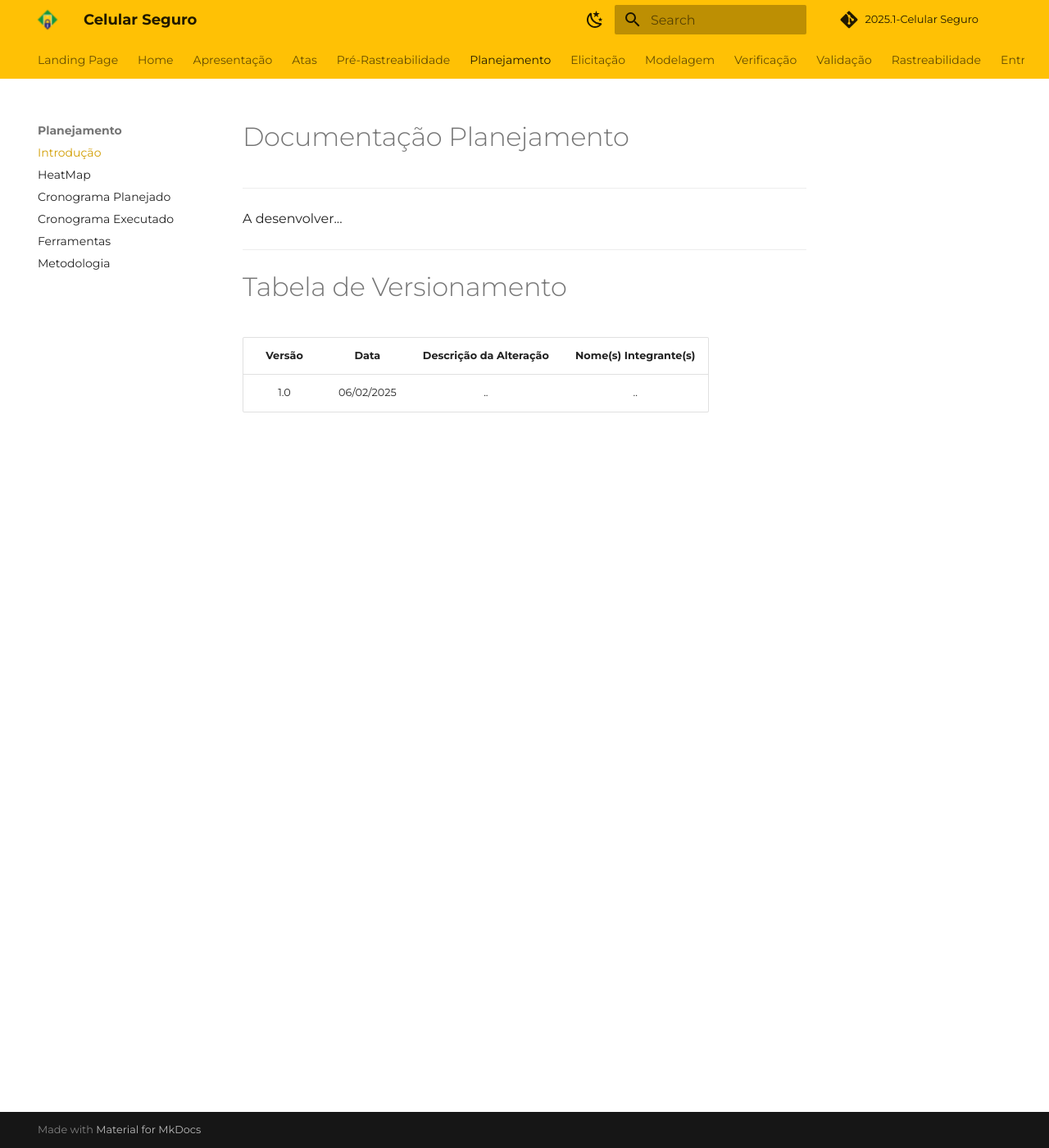
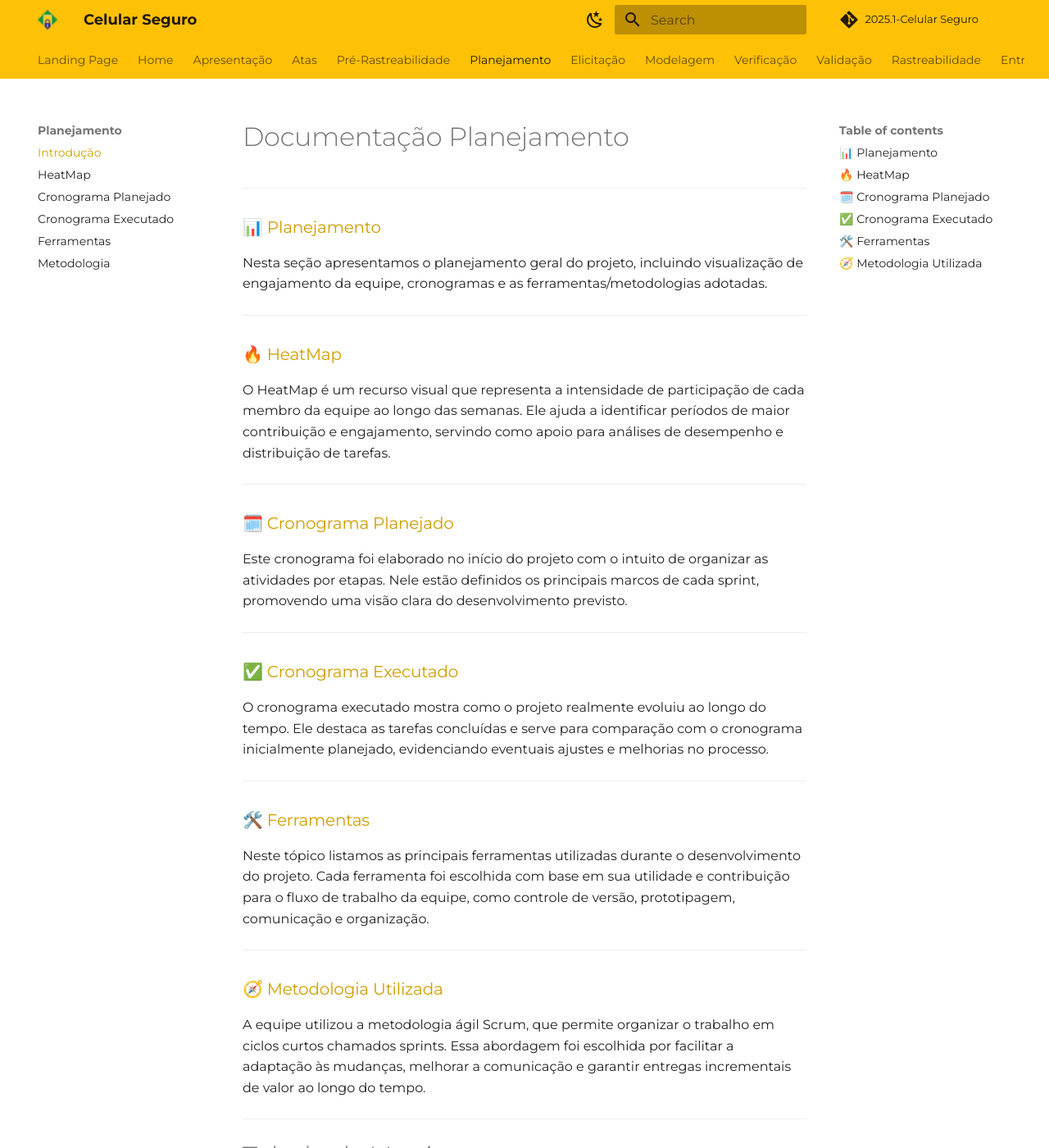
Before and after one commit to Requisitos-de-Software/2025.1-CelularSeguro, an MkDocs documentation site: the page built from Docs/documento-planejamento/documento-planejamento.md, in a window 1280 px wide and 1400 px high. Shown: the whole window at 82% size. Built offline with MkDocs 1.6.1 and Material for MkDocs 9.7.7, drawn with Linux system fonts in a browser that asks for light colours; comment, search, counter and statistics services are not loaded; some of the changed text lies outside the part shown.

Commit message:
atualizacao introducao planejamento e ferramentas

```diff
--- a/Docs/documento-planejamento/documento-planejamento.md
+++ b/Docs/documento-planejamento/documento-planejamento.md
@@ -1,11 +1,45 @@
 # Documentação Planejamento
 ---
 
-A desenvolver...
+### [📊 Planejamento](planejamento.md)
+
+Nesta seção apresentamos o planejamento geral do projeto, incluindo visualização de engajamento da equipe, cronogramas e as ferramentas/metodologias adotadas.
+
+---
+
+### [🔥 HeatMap](heatmap.md)
+
+O HeatMap é um recurso visual que representa a intensidade de participação de cada membro da equipe ao longo das semanas. Ele ajuda a identificar períodos de maior contribuição e engajamento, servindo como apoio para análises de desempenho e distribuição de tarefas.
+
+---
+
+### [🗓️ Cronograma Planejado](cronograma-planejado.md)
+
+Este cronograma foi elaborado no início do projeto com o intuito de organizar as atividades por etapas. Nele estão definidos os principais marcos de cada sprint, promovendo uma visão clara do desenvolvimento previsto.
+
+---
+
+### [✅ Cronograma Executado](cronograma-executado.md)
+
+O cronograma executado mostra como o projeto realmente evoluiu ao longo do tempo. Ele destaca as tarefas concluídas e serve para comparação com o cronograma inicialmente planejado, evidenciando eventuais ajustes e melhorias no processo.
+
+---
+
+### [🛠️ Ferramentas](ferramentas-utilizadas.md)
+
+Neste tópico listamos as principais ferramentas utilizadas durante o desenvolvimento do projeto. Cada ferramenta foi escolhida com base em sua utilidade e contribuição para o fluxo de trabalho da equipe, como controle de versão, prototipagem, comunicação e organização.
+
+---
+
+### [🧭 Metodologia Utilizada](metodologias-utilizadas.md)
+
+A equipe utilizou a metodologia ágil Scrum, que permite organizar o trabalho em ciclos curtos chamados sprints. Essa abordagem foi escolhida por facilitar a adaptação às mudanças, melhorar a comunicação e garantir entregas incrementais de valor ao longo do tempo.
+
+
 
 ---
 # Tabela de Versionamento
 
 | Versão | Data | Descrição da Alteração | Nome(s) Integrante(s) |
 | :----: | :--: | :--------------------: | :-------------------: |
-| 1.0 | 06/02/2025 | .. | .. |
+| 1.0 | 13/04/2025 | Desenvolvimento do tópico | Felipe das Neves |
--- a/Docs/landing.html
+++ b/Docs/landing.html
@@ -236,7 +236,7 @@
         <a href="#funcionalidades">Funcionalidades do Aplicativo</a>
         <a href="#como-funciona">Como Funciona</a>
         <a href="#termos">Termos de Uso</a>
-        <a href="https://requisitos-de-software.github.io/2025.1-CelularSeguro/">Saiba mais</a>
+        <a href="https://requisitos-de-software.github.io/2025.1-CelularSeguro/">Conheça mais</a>
       </nav>
     </header>
 
```
Also changed, not shown: Docs/documento-planejamento/ferramentas-utilizadas.md (+83 -16 lines), Docs/documento-planejamento/metodologias-utilizadas.md (+8 -3 lines).
